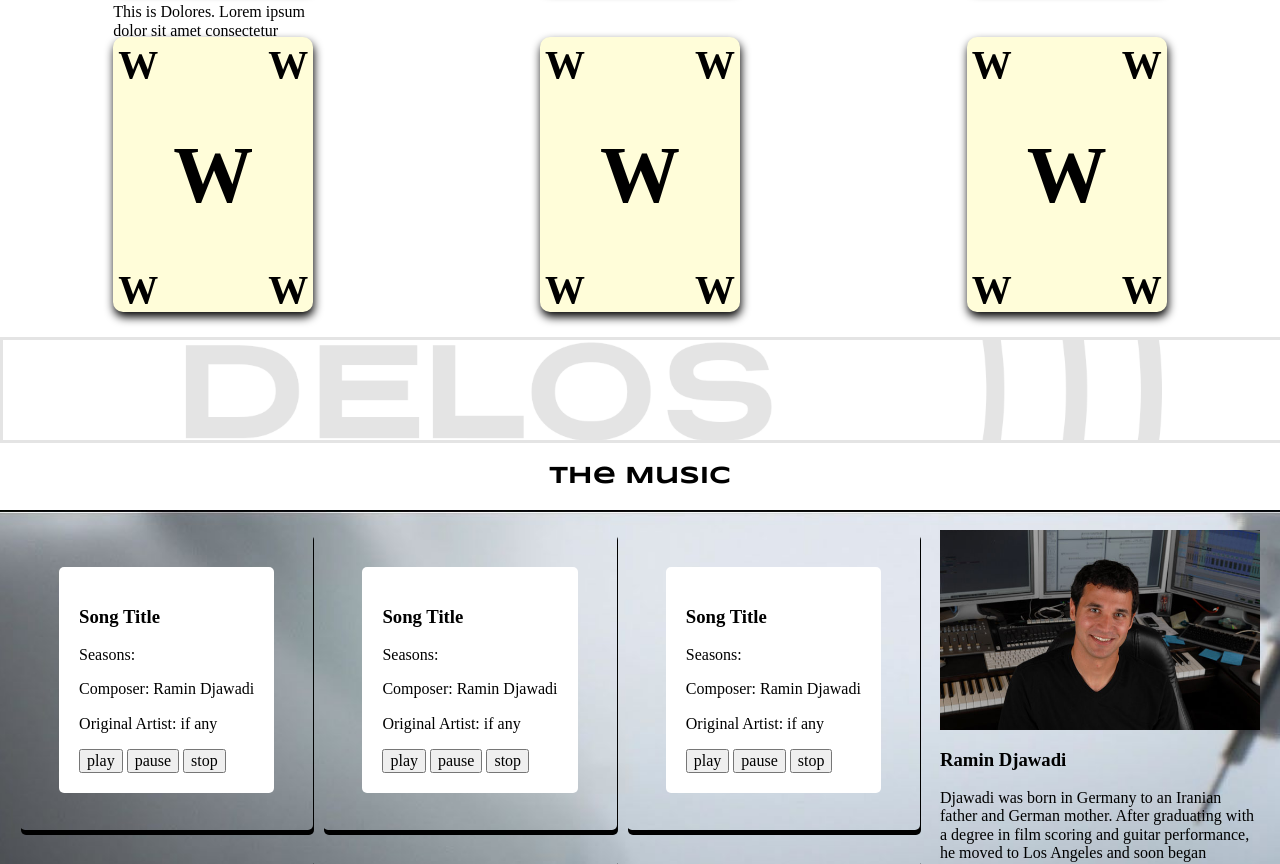
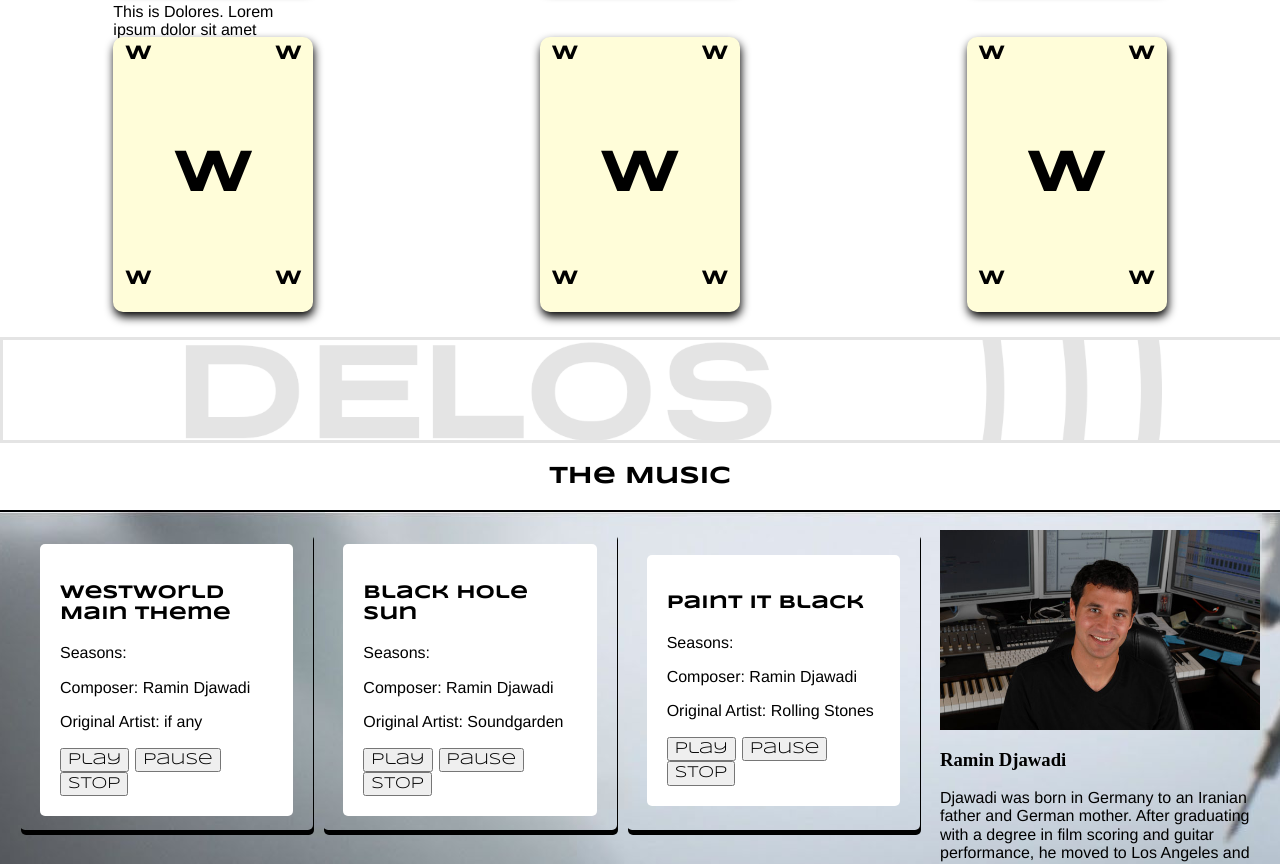
Before and after one commit to marathonjay/westworld, a plain HTML site: page index.html in a window 1280 px wide. Shown: the part 1936-2800 px from the top of the page. Drawn offline with nearby package versions, Linux system fonts and the light colour scheme.

Commit message:
more font styling on header and music section.

```diff
--- a/assets/stylesheets/application.css
+++ b/assets/stylesheets/application.css
@@ -9,6 +9,15 @@ ul {
 li {
   margin: 10px 0px;
 }
+p, li  {
+  font-family: arimo;
+}
+
+button {
+  font-family: syncopate;
+}
+
+
 
 
 
@@ -42,6 +51,9 @@ li {
   .ww-header-image {
     max-width: 50%;
     margin: 100px;
+  }
+  .tagline {
+    font-family: syncopate;
   }
 
 
@@ -123,6 +135,7 @@ li {
 
     background-color: #fffdd9;
     position: absolute;
+    /* border: solid; */
   }
   .card-back {
     background-size: cover;
@@ -156,20 +169,23 @@ li {
    display: flex;
    flex-direction: column;
    justify-content: space-between;
+   /* border: solid; */
   }
   .w1 {
     margin: 0px;
     padding: 5px;
     width: 40px;
     height: 40px;
-    font-size: 40px;
-  /*   border: solid; */
+    font-size: 20px;
+    font-family: syncopate;
+    /* border: solid; */
     text-align: center;
   }
   .big-w {
     margin: 0px;
-    font-size: 80px;
+    font-size: 60px;
     align-self: center;
+    font-family: syncopate;
   }
   p {
     margin: 0p;
@@ -203,6 +219,7 @@ li {
   height: 300px;
   border-radius: 5px;
   box-shadow: 1px 5px;
+  font-family: syncopate;
 }
 .card-content {
   background: #fff;
--- a/index.html
+++ b/index.html
@@ -61,15 +61,15 @@
   <div class="ww-cards-main-container">
     <div class="single-card-container" id="card-1">
       <div class="ww-card card-front" id="front1">
-         <div class="w-container" >
+        <div class="w-container" >
             <h1 class="w1">W</h1>
             <h1 class="w1">W</h1>
         </div>
-         <h1 class="big-w">W</h1>
-         <div class="w-container">
+        <h1 class="big-w">W</h1>
+        <div class="w-container">
             <h1 class="w1">W</h1>
             <h1 class="w1">W</h1>
-          </div>
+        </div>
 
       </div>
       <div class="ww-card card-back rotate-forward card1-image" id="back1">
@@ -176,7 +176,7 @@
     <div class="container-songs">
       <div class="song-single" id="song1">
         <div class="card-content">
-          <h3>Song Title</h3>
+          <h3>Westworld Main Theme</h3>
           <p>Seasons:</p>
           <p>Composer: Ramin Djawadi</p>
           <p>Original Artist: if any</p>
@@ -190,10 +190,10 @@
 
       <div class="song-single" id="song2">
         <div class="card-content">
-          <h3>Song Title</h3>
+          <h3>Black Hole Sun</h3>
           <p>Seasons:</p>
           <p>Composer: Ramin Djawadi</p>
-          <p>Original Artist: if any</p>
+          <p>Original Artist:  Soundgarden</p>
           <div class="audio-controls">
             <button class="audio-play" id="song2-play">play</button>
             <button class="audio-pause" id="song2-pause">pause</button>
@@ -204,10 +204,10 @@
 
       <div class="song-single" id="song3">
         <div class="card-content">
-          <h3>Song Title</h3>
+          <h3>Paint It Black</h3>
           <p>Seasons:</p>
           <p>Composer: Ramin Djawadi</p>
-          <p>Original Artist: if any</p>
+          <p>Original Artist: Rolling Stones</p>
           <div class="audio-controls">
             <button class="audio-play" id="song3-play">play</button>
             <button class="audio-pause" id="song3-pause">pause</button>
@@ -218,10 +218,10 @@
 
       <div class="song-single" id="song4">
         <div class="card-content">
-          <h3>Song Title</h3>
+          <h3>Heart Shaped Box</h3>
           <p>Seasons:</p>
           <p>Composer: Ramin Djawadi</p>
-          <p>Original Artist: if any</p>
+          <p>Original Artist:  Nirvana</p>
           <div class="audio-controls">
             <button class="audio-play" id="song4-play">play</button>
             <button class="audio-pause" id="song4-pause">pause</button>
@@ -232,10 +232,10 @@
 
       <div class="song-single" id="song5">
         <div class="card-content">
-          <h3>Song Title</h3>
+          <h3>Space Oddity</h3>
           <p>Seasons:</p>
           <p>Composer: Ramin Djawadi</p>
-          <p>Original Artist: if any</p>
+          <p>Original Artist:  David Bowie/p>
           <div class="audio-controls">
             <button class="audio-play" id="song5-play">play</button>
             <button class="audio-pause" id="song5-pause">pause</button>
@@ -246,10 +246,10 @@
 
       <div class="song-single" id="song6">
         <div class="card-content">
-          <h3>Song Title</h3>
+          <h3>House of the Rising Sun </h3>
           <p>Seasons:</p>
           <p>Composer: Ramin Djawadi</p>
-          <p>Original Artist: if any</p>
+          <p>Original Artist:  The Animals</p>
           <div class="audio-controls">
             <button class="audio-play" id="song6-play">play</button>
             <button class="audio-pause" id="song6-pause">pause</button>
@@ -260,7 +260,7 @@
 
       <div class="song-single" id="song7">
         <div class="card-content">
-          <h3>Song Title</h3>
+          <h3>Nitro Heist</h3>
           <p>Seasons:</p>
           <p>Composer: Ramin Djawadi</p>
           <p>Original Artist: if any</p>
@@ -274,10 +274,10 @@
 
       <div class="song-single" id="song8">
         <div class="card-content">
-            <h3>Song Title</h3>
+            <h3>Sweet Child O Mine</h3>
             <p>Seasons:</p>
             <p>Composer: Ramin Djawadi</p>
-            <p>Original Artist: if any</p>
+            <p>Original Artist:  Guns N' Roses</p>
             <div class="audio-controls">
             <button class="audio-play" id="song8-play">play</button>
             <button class="audio-pause" id="song8-pause">pause</button>
```
